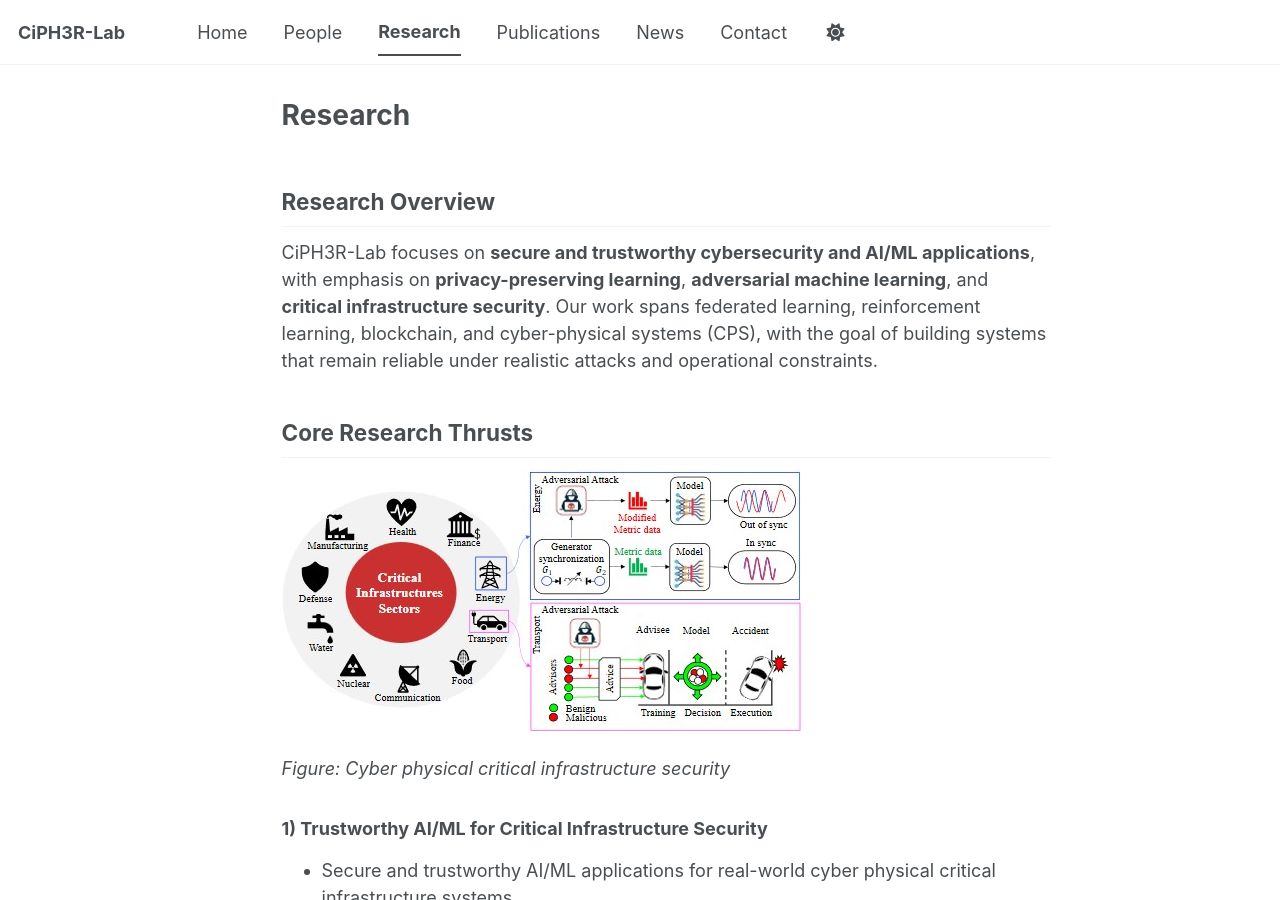
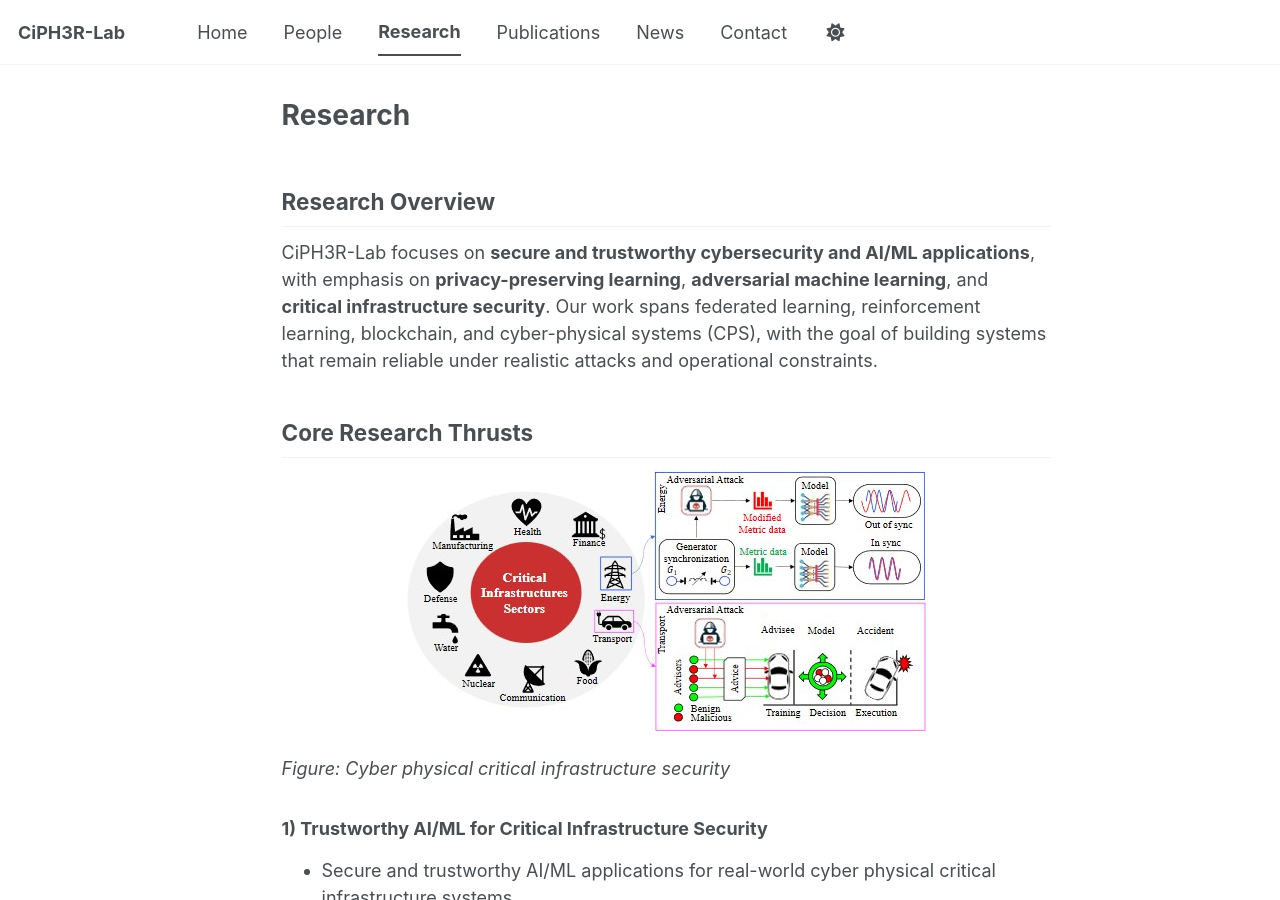
Before and after one commit to ciph3rLab/ciph3rLab.github.io, a Jekyll site: the page built from _pages/research.md, in a window 1280 px wide and 900 px high. Built offline with Jekyll 4.4.1, drawn with Linux system fonts in a browser that asks for light colours; a script bundle is joined from its source files by our own code; library files that are not in the unit come from our copies.

Commit message:
Update research.md

```diff
--- a/_pages/research.md
+++ b/_pages/research.md
@@ -10,7 +10,7 @@ CiPH3R-Lab focuses on **secure and trustworthy cybersecurity and AI/ML applicati
 
 ## Core Research Thrusts
 
-![Cyber physical critical infrastructure security](/images/projects/cpci-security.jpg)
+![Cyber physical critical infrastructure security](/images/projects/cpci-security.jpg){: style="max-width:600px; display:block; margin:auto;"}
 
 *Figure: Cyber physical critical infrastructure security*
 
```
